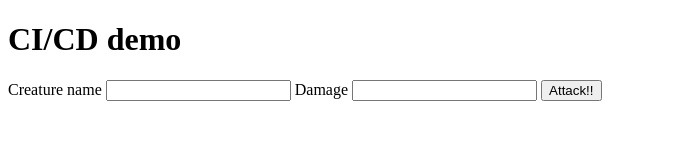
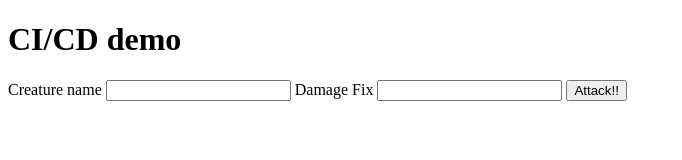
Before and after one commit to MatuAcosta/ci, a website built with webpack: page src/index.html in a window 1280 px wide. Shown: the whole page, without its empty margins (0-682 px from the left). Built offline with nearby package versions, Linux system fonts and the light colour scheme.

Commit message:
fixdamagelabel

```diff
--- a/src/index.html
+++ b/src/index.html
@@ -10,7 +10,7 @@
     <h1>CI/CD demo</h1>
     <label for="creature">Creature name</label>
     <input type="text" name="" id="creature">
-    <label for="damage">Damage</label>
+    <label for="damage">Damage Fix</label>
     <input type="text" name="" id="damage">
 
     <button id="resultButton">Attack!!</button>
```
